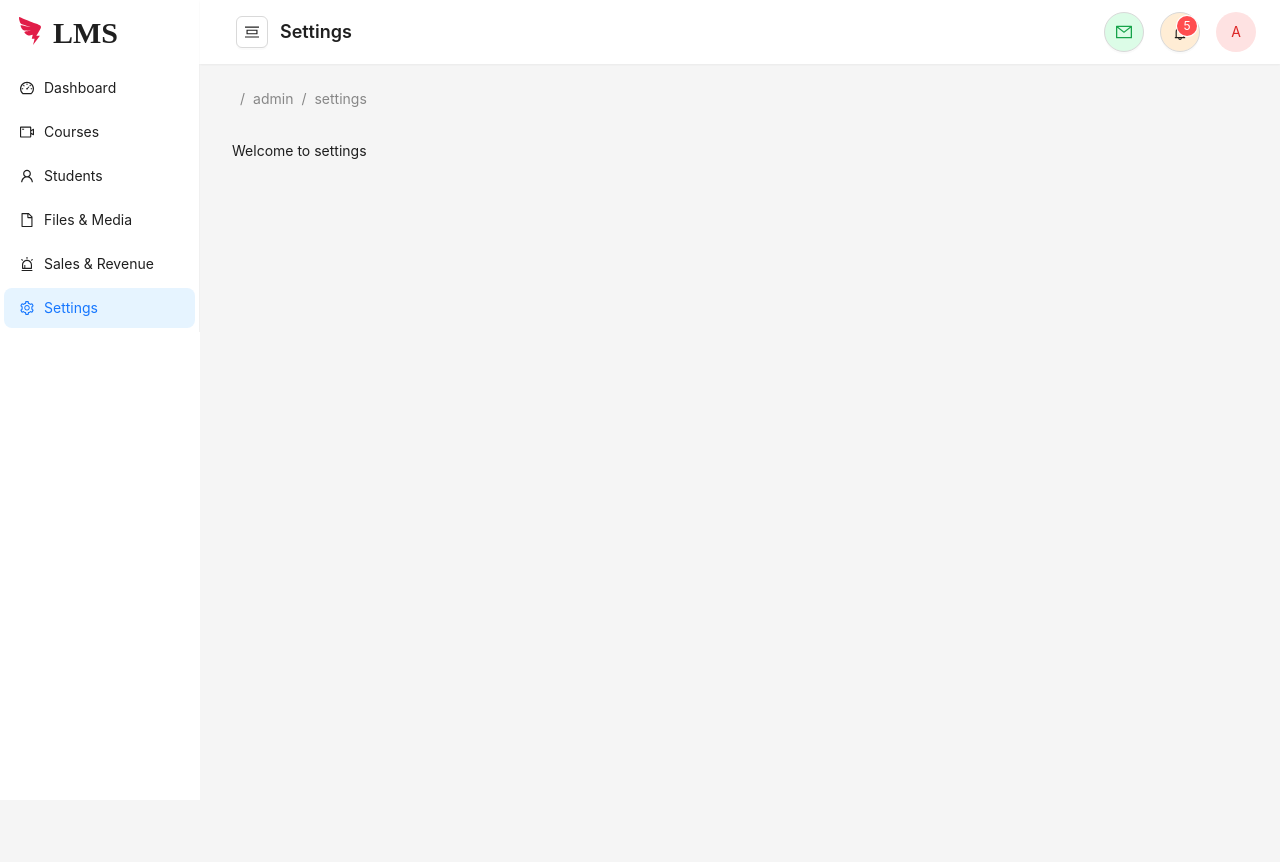
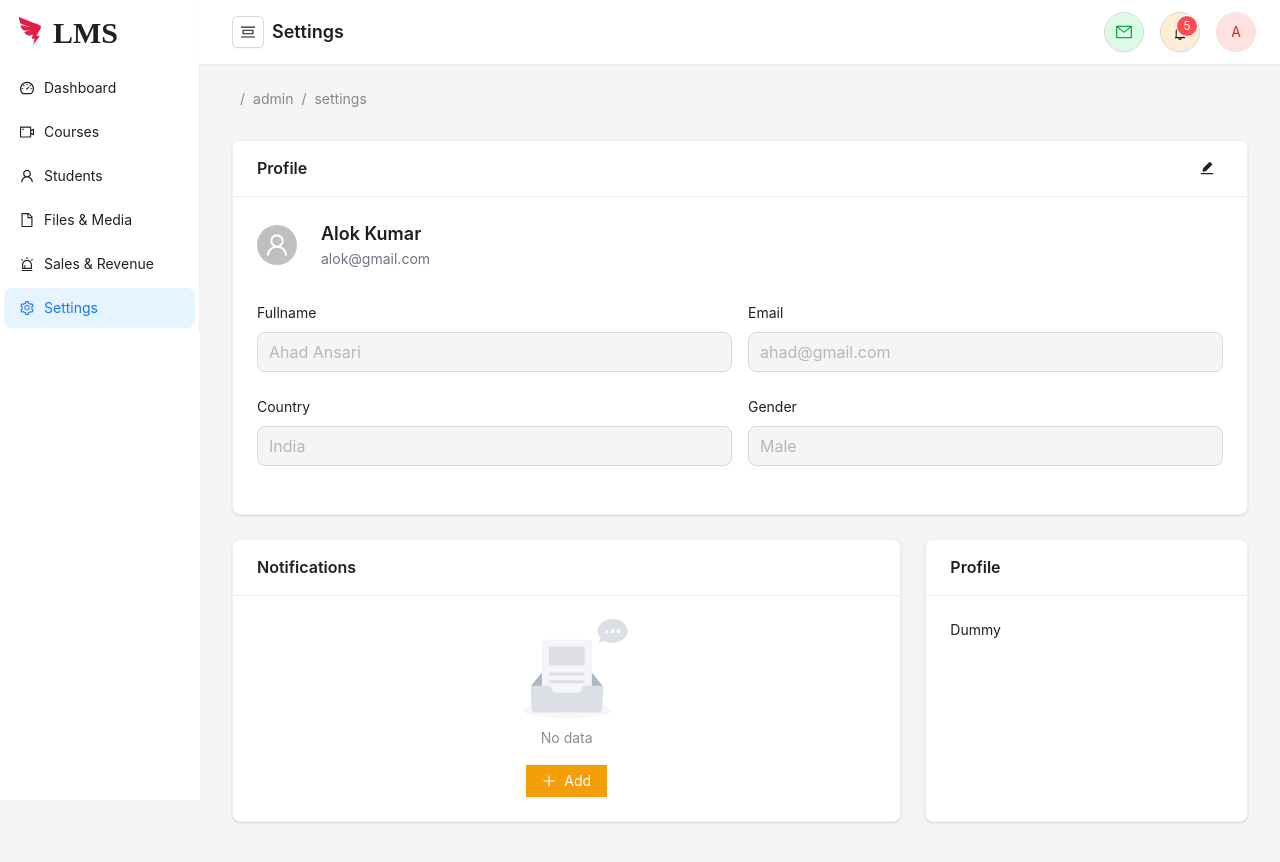
Before and after one commit to ansariabdulahad/LMS, a Next.js app in the folder front-end/: page /admin/settings in a window 1280 px wide. Built offline with nearby package versions, Linux system fonts and the light colour scheme.

Commit message:
setting card design added

```diff
--- a/front-end/components/admin/settings/index.jsx
+++ b/front-end/components/admin/settings/index.jsx
@@ -1,12 +1,185 @@
 'use client';
 import AdminLayout from "@/components/shared/admin-layout";
+import { EditFilled, PlusOutlined, UserOutlined } from "@ant-design/icons";
+import { Avatar, Button, Card, Empty, Form, Input, Modal, Tag } from "antd";
+import { useState } from "react";
 
 const Settings = () => {
+    // hook collection
+    const [open, setOpen] = useState(false);
+    const [edit, setEdit] = useState(false);
+    const [notifications, setNotications] = useState([]);
+
+    // createnotification function to get form values
+    const createNotification = (values) => {
+        setNotications([...notifications, values]);
+        setOpen(false);
+    }
+
     return (
         <AdminLayout title={'Settings'}>
-            <div>
-                <h1>Welcome to settings</h1>
+            <div className="grid md:grid-cols-3 gap-6">
+                <Card
+                    title="Profile"
+                    className="shadow md:col-span-3"
+                    extra={
+                        <Button
+                            icon={<EditFilled />}
+                            type="text"
+                            onClick={() => setEdit(!edit)}
+                        />
+                    }
+                >
+                    <div className="flex flex-col gap-y-8">
+                        <div className="flex items-center gap-x-6">
+                            <Avatar
+                                icon={<UserOutlined />}
+                                size={"large"}
+                            />
+                            <div>
+                                <h1 className="text-lg font-semibold">Alok Kumar</h1>
+                                <p className="text-gray-500">alok@gmail.com</p>
+                            </div>
+                        </div>
+                        <Form layout="vertical"
+                            className="grid md:grid-cols-2 gap-x-4"
+                        >
+                            <Form.Item
+                                name={'fullname'}
+                                label="Fullname"
+                            >
+                                <Input
+                                    defaultValue="Ahad Ansari"
+                                    size="large"
+                                    disabled={!edit}
+                                />
+                            </Form.Item>
+                            <Form.Item
+                                name={'email'}
+                                label="Email"
+                            >
+                                <Input
+                                    defaultValue="ahad@gmail.com"
+                                    size="large"
+                                    disabled={!edit}
+                                />
+                            </Form.Item>
+                            <Form.Item
+                                name={'country'}
+                                label="Country"
+                            >
+                                <Input
+                                    defaultValue="India"
+                                    size="large"
+                                    disabled={!edit}
+                                />
+                            </Form.Item>
+                            <Form.Item
+                                name={'gender'}
+                                label="Gender"
+                            >
+                                <Input
+                                    defaultValue="Male"
+                                    size="large"
+                                    disabled={!edit}
+                                />
+                            </Form.Item>
+                            {
+                                edit &&
+                                <Form.Item>
+                                    <div className="flex gap-x-4">
+                                        <Button
+                                            type="primary"
+                                            className="bg-rose-500"
+                                            onClick={() => setEdit(false)}
+                                            htmlType="submit"
+                                        >
+                                            Save
+                                        </Button>
+                                        <Button
+                                            type="primary"
+                                            className="bg-blue-500"
+                                            onClick={() => setEdit(false)}
+                                        >
+                                            Cancle
+                                        </Button>
+                                    </div>
+                                </Form.Item>
+                            }
+                        </Form>
+                    </div>
+                </Card>
+                <Card
+                    title="Notifications"
+                    className="shadow md:col-span-2"
+                >
+                    <div>
+                        {
+                            notifications.length === 0 &&
+                            <Empty />
+                        }
+                        {
+                            notifications.map((item, index) => (
+                                <Tag className="mb-2" key={index} color={item.color}>
+                                    {item.title}
+                                </Tag>
+                            ))
+                        }
+                    </div>
+                    <div className="text-center">
+                        <Button
+                            type="primary"
+                            icon={<PlusOutlined />}
+                            className="bg-amber-500 mt-4"
+                            style={{ borderRadius: 0 }}
+                            onClick={() => setOpen(true)}
+                        >
+                            Add
+                        </Button>
+                    </div>
+                </Card>
+                <Card
+                    title="Profile"
+                    className="shadow"
+                >
+                    <div>Dummy</div>
+                </Card>
             </div>
+
+            <Modal
+                title="New Notification"
+                open={open}
+                onCancel={() => setOpen(false)}
+                footer={false}
+            >
+                <Form onFinish={createNotification}>
+                    <Form.Item
+                        name='title'
+                        rules={[{ required: true }]}
+                    >
+                        <Input
+                            placeholder="title"
+                        />
+                    </Form.Item>
+                    <Form.Item
+                        name='color'
+                        rules={[{ required: true }]}
+                    >
+                        <Input
+                            type="color"
+                        />
+                    </Form.Item>
+                    <Form.Item>
+                        <Button
+                            className="bg-violet-500"
+                            type="primary"
+                            htmlType="submit"
+                        >
+                            create
+                        </Button>
+                    </Form.Item>
+                </Form>
+            </Modal>
         </AdminLayout>
     )
 }
--- a/front-end/components/shared/admin-layout/index.jsx
+++ b/front-end/components/shared/admin-layout/index.jsx
@@ -182,7 +182,7 @@ const AdminLayout = ({ children, title = null, toolbar = null }) => {
                         <Button
                             onClick={() => setOpen(!open)}
                             icon={<PicCenterOutlined />}
-                            className='mx-3'
+                            className='mx-2'
                         />
                         <div>
                             {
```
